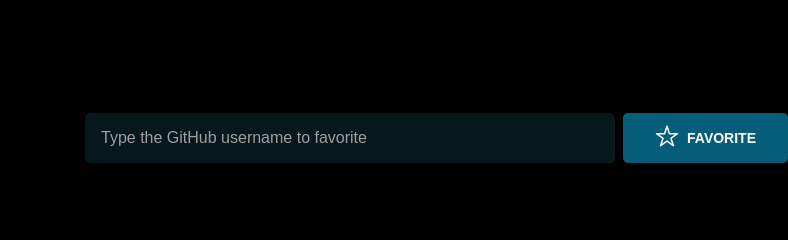
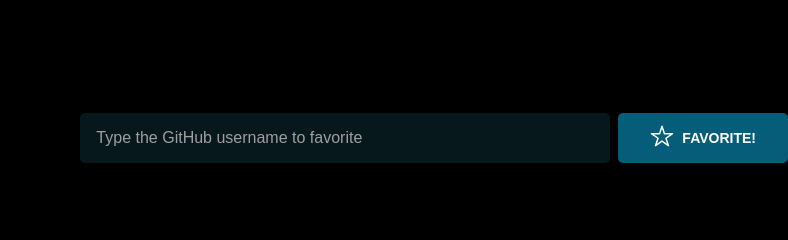
Before and after one commit to Leoz2s/gitfav, a plain HTML site: page index.html in a window 1280 px wide. Shown: the top 240 px of the page, 492-1280 px from the left. Drawn offline with Linux system fonts and the light colour scheme.

Commit message:
Slight text change

```diff
--- a/index.html
+++ b/index.html
@@ -21,7 +21,7 @@
       <div class="input-wrapper">
         <label for="search-input" class="sr-only">Type the GitHub username to favorite</label>
         <input type="text" name="search-input" id="search-input" placeholder="Type the GitHub username to favorite">
-        <button><img src="./assets/img/star.svg"><img src="./assets/img/hoverStar.svg" class="hover-star">Favorite</button>
+        <button><img src="./assets/img/star.svg"><img src="./assets/img/hoverStar.svg" class="hover-star">Favorite!</button>
       </div>
     </header>
 
```
